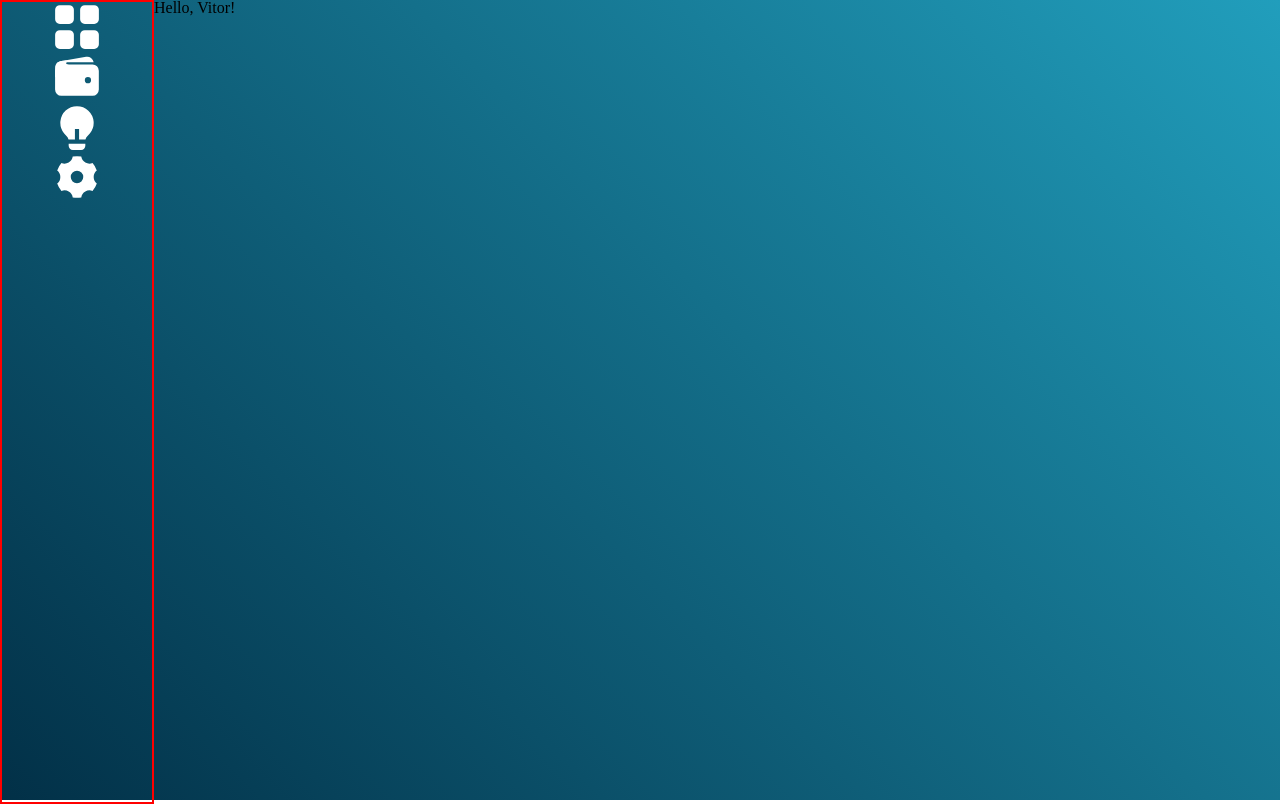
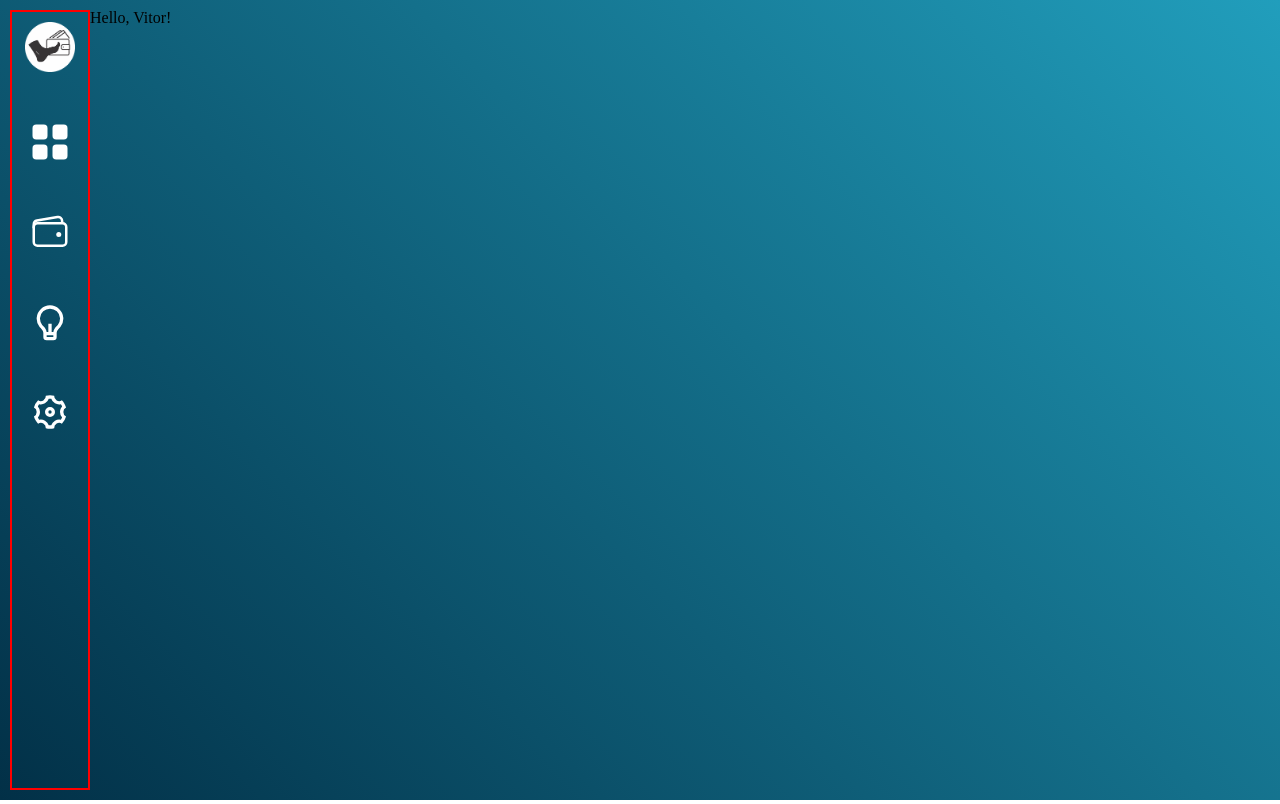
Before and after one commit to vitorcarneiro/foot-the-wallet-front, a React (Create React App) app: page / in a window 1280 px wide. Built offline with nearby package versions, Linux system fonts and the light colour scheme; the HTML template or start-up script is replaced by a standard one.

Commit message:
feat: navbar

```diff
--- a/src/pages/Wallet.tsx
+++ b/src/pages/Wallet.tsx
@@ -1,31 +1,45 @@
 import styled from "styled-components";
 import { BsGridFill } from "react-icons/bs";
-// BsGrid
-import { IoWallet } from "react-icons/io5";
-// IoWalletOutline
-import { RiLightbulbFill, RiSettings3Fill } from "react-icons/ri";
-// RiLightbulbLine RiSettings3Line
+// BsGridFill BsGrid
+import { IoWalletOutline } from "react-icons/io5";
+// IoWallet IoWalletOutline
+import { RiLightbulbLine, RiSettings3Line } from "react-icons/ri";
+// RiLightbulbFill RiLightbulbLine RiSettings3Fill RiSettings3Line
 
 const Container = styled.div`
   width: 100vw;
   height: 100vh;
   background: linear-gradient(45deg, #023047, rgba(33, 158, 188, 1));
+  padding: 10px;
 
   display: flex;
+  box-sizing: border-box;
+
+  * {
+    box-sizing: border-box;
+  }
+
+  overflow: hidden;
 `;
 
 const NavBar = styled.nav`
-  width: 150px;
+  width: 80px;
   height: 100%;
+  padding: 10px;
 
   border: 2px solid red;
 
   display: flex;
   flex-direction: column;
   align-items: center;
+  gap: 50px;
 
   * {
     color: white;
+  }
+
+  img {
+    width: 50px;
   }
 `;
 
@@ -33,10 +47,11 @@ function Wallet() {
   return (
     <Container>
       <NavBar>
-        <BsGridFill size={50} />
-        <IoWallet size={50} />
-        <RiLightbulbFill size={50} />
-        <RiSettings3Fill size={50} />
+        <img src="./logo-white-bg.png" alt="logo with white bg" />
+        <BsGridFill size={40} />
+        <IoWalletOutline size={40} />
+        <RiLightbulbLine size={40} />
+        <RiSettings3Line size={40} />
       </NavBar>
       <div>Hello, Vitor!</div>
     </Container>
```
